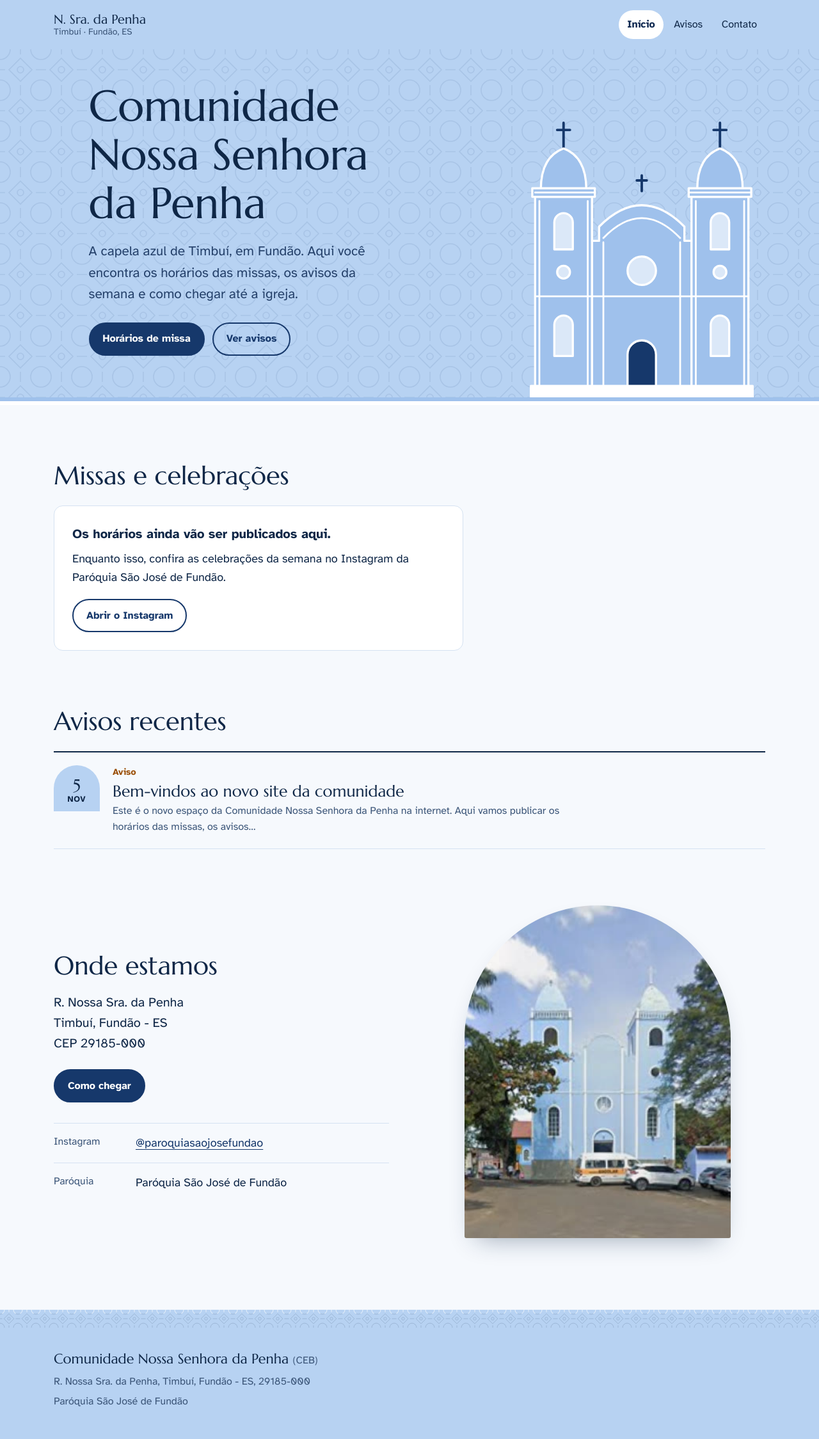
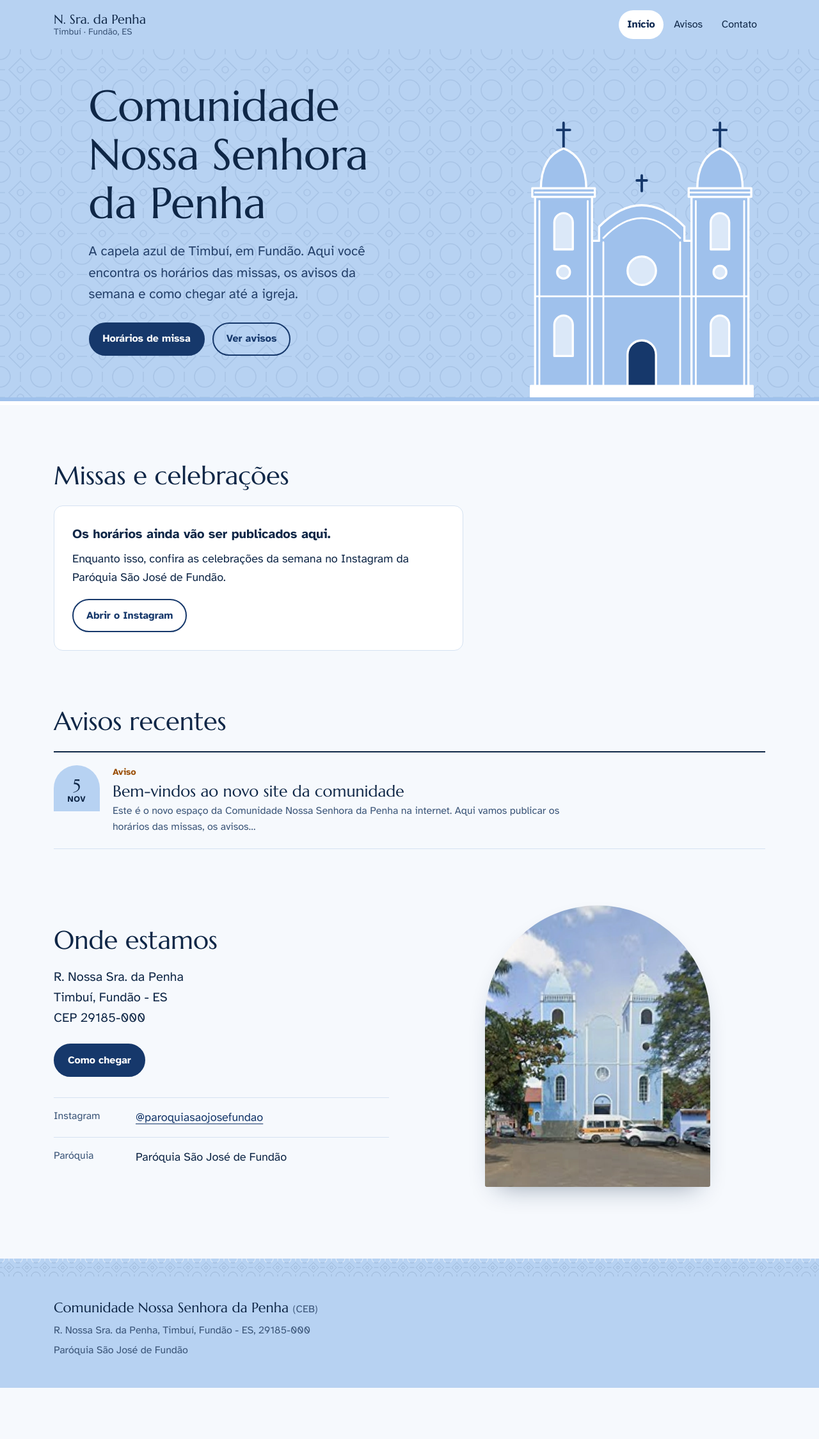
Before and after one commit to ArthPomz/Site-IgrejaNSDP, a Jekyll site: the page built from index.html, in a window 1280 px wide. Shown: the whole page at 64% size. Built offline with Jekyll 4.4.1, drawn with Linux system fonts in a browser that asks for light colours; after the commit the page ends 2169 px from its top, so only the background shows below that.

Commit message:
Melhora a nitidez da foto da fachada
Co-Authored-By: Claude Opus 5.5 <noreply@anthropic.com>
Claude-Session: https://claude.ai/code/session_01AizkRuojo3JAdtJ3dtznzE

```diff
--- a/assets/css/site.css
+++ b/assets/css/site.css
@@ -473,7 +473,7 @@ a, button { touch-action: manipulation; }
 .contato__lista dt { color: var(--tinta-suave); font-size: 1rem; }
 .contato__lista dd { margin: 0; overflow-wrap: anywhere; }
 
-.contato__foto { margin: 0; justify-self: center; width: 100%; max-width: 26rem; }
+.contato__foto { margin: 0; justify-self: center; width: 100%; max-width: 22rem; }
 .contato__foto img {
   display: block;
   width: 100%;
--- a/index.html
+++ b/index.html
@@ -74,6 +74,6 @@ classe_corpo: pagina-inicio
     </dl>
   </div>
   <figure class="contato__foto">
-    <img src="{{ '/assets/img/fachada-dia.jpg' | relative_url }}" width="506" height="421" loading="lazy" alt="Fachada azul da igreja de Timbuí vista da praça, com duas torres e palmeiras ao lado.">
+    <img src="{{ '/assets/img/fachada-dia.jpg' | relative_url }}" width="1012" height="842" loading="lazy" alt="Fachada azul da igreja de Timbuí vista da praça, com duas torres e palmeiras ao lado.">
   </figure>
 </section>
```
Also changed, not shown: assets/img/fachada-dia.jpg.
